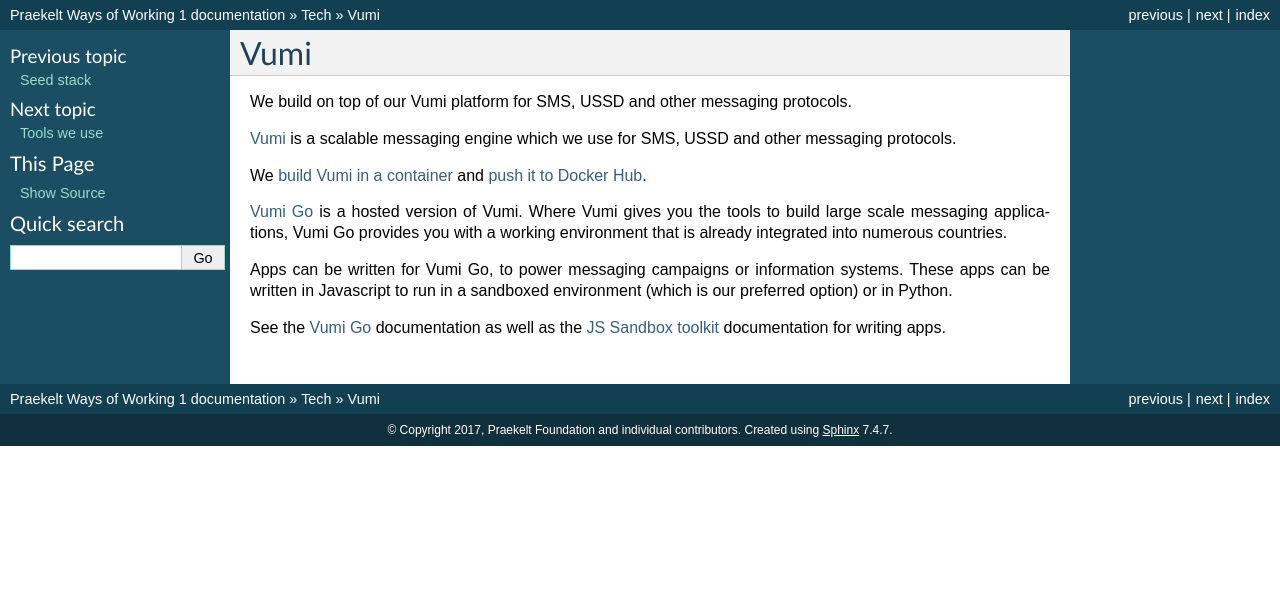
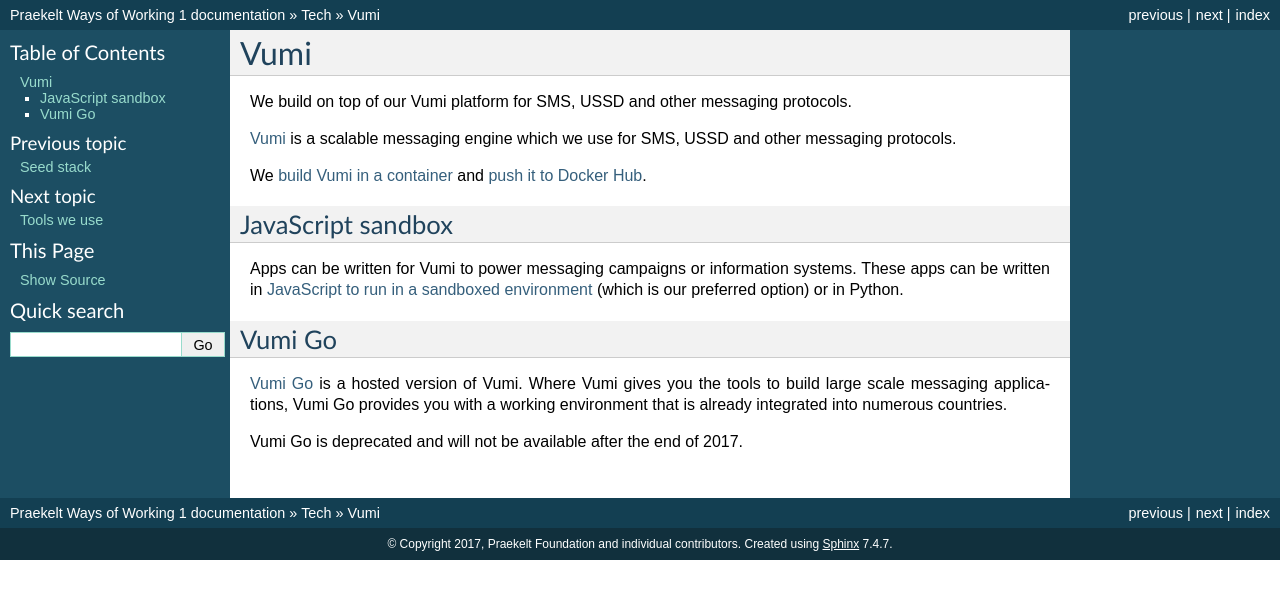
Before and after one commit to praekeltfoundation/ways-of-working, a Sphinx documentation site: the page built from docs/tech/vumi.md, in a window 1280 px wide. Shown: the top 599 px of the page. Built offline with Sphinx 7.4.7, drawn with Linux system fonts in a browser that asks for light colours.

Commit message:
Add deprecation notice for Vumi Go
Jamie mentioned this is deprecated and will be going away by the end
of the year.

Pull out the bits about JavaScript sandbox because I don't think that's
relevant to Vumi Go specifically but works in all of Vumi.

```diff
--- a/docs/tech/vumi.md
+++ b/docs/tech/vumi.md
@@ -7,19 +7,22 @@
 
 We [build Vumi in a container][docker-vumi] and [push it to Docker Hub][dockerhub].
 
+## JavaScript sandbox
+
+Apps can be written for Vumi to power messaging campaigns or information systems.
+These apps can be written in [JavaScript to run in a sandboxed environment][vumi-jssandbox]
+(which is our preferred option) or in Python.
+
+## Vumi Go
+
 [Vumi Go][] is a hosted version of Vumi. Where Vumi gives you the tools to
 build large scale messaging applications, Vumi Go provides you with a working
 environment that is already integrated into numerous countries.
 
-Apps can be written for Vumi Go, to power messaging campaigns or information systems.
-These apps can be written in Javascript to run in a sandboxed environment (which is
-our preferred option) or in Python.
-
-See the [Vumi Go][] documentation as well as the [JS Sandbox toolkit][] documentation for
-writing apps.
+Vumi Go is deprecated and will not be available after the end of 2017.
 
 [Vumi]: https://github.com/praekelt/vumi
 [docker-vumi]: https://github.com/praekeltfoundation/docker-vumi
 [dockerhub]: https://hub.docker.com/r/praekeltfoundation/vumi/
 [Vumi Go]: https://vumi-go.readthedocs.org/
-[JS Sandbox toolkit]: https://vumi-jssandbox-toolkit.readthedocs.org/
+[vumi-jssandbox]: https://vumi-jssandbox-toolkit.readthedocs.org/
```
